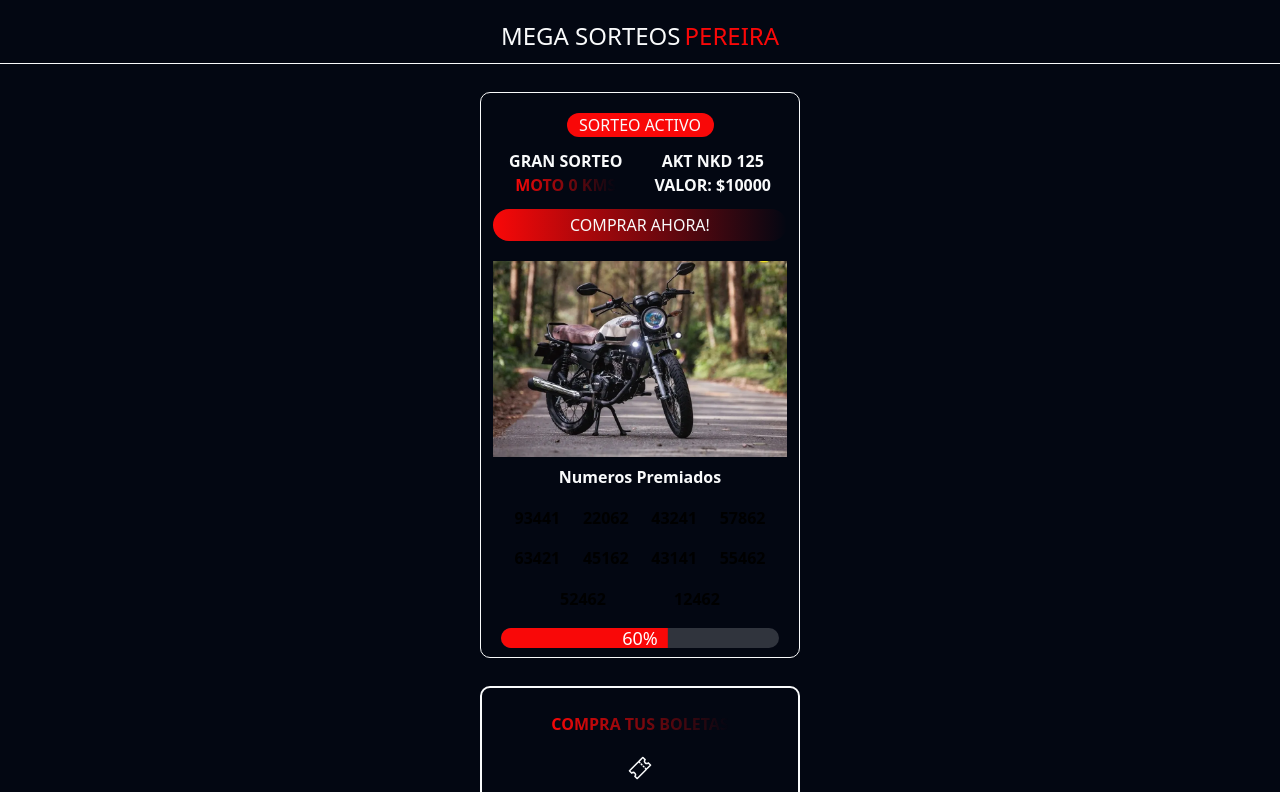
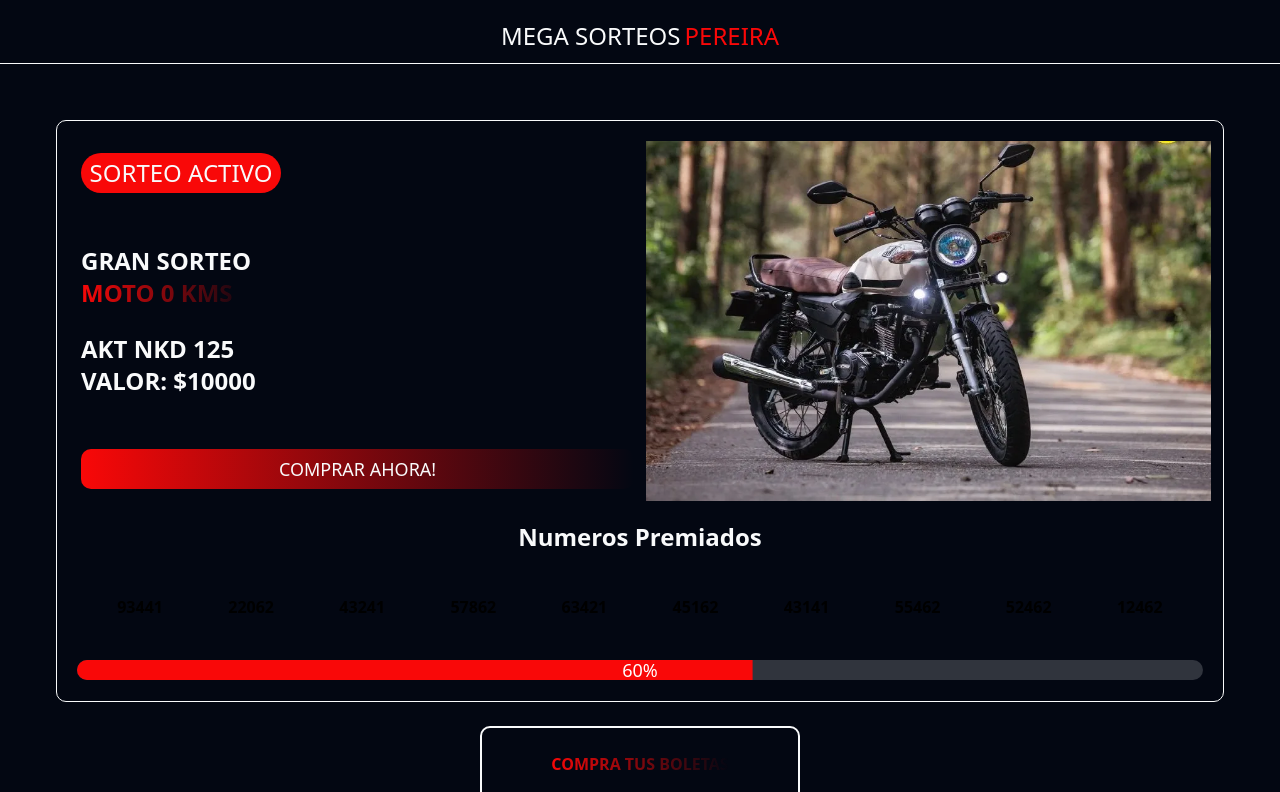
Before and after one commit to juancho391/mega_sorteos_pereira, a Next.js app: page / in a window 1280 px wide. Shown: the top 792 px of the page. Built offline with nearby package versions, Linux system fonts and the light colour scheme.

Commit message:
diseño resposive para la seccion de la rifa

```diff
--- a/app/page.tsx
+++ b/app/page.tsx
@@ -53,8 +53,9 @@ export default function Home() {
     // },
   ];
   return (
-    <div className="flex items-center flex-col py-2 space-y-7">
+    <div className="flex items-center flex-col py-2 space-y-7 sm:space-y-0">
       <Header />
+      <div className="w-full sm:p-14 flex items-center flex-col space-y-6">
         <Rifa
           precio={10000}
           premio="AKT NKD 125"
@@ -65,5 +66,6 @@ export default function Home() {
         <About />
         <Footer />
       </div>
+    </div>
   );
 }
--- a/components/NumberContainer.tsx
+++ b/components/NumberContainer.tsx
@@ -8,7 +8,7 @@ export default function NumberContainer({
 }: NumberProps) {
   return (
     <div
-      className={`w-16 h-6 text-center rounded-full font-extrabold text-black ${
+      className={`w-16 h-6 flex items-center justify-center rounded-full font-extrabold text-black sm:h-8 sm:w-20 lg:h-12 lg:w-24 ${
         isAvailable ? "bg-brandYellow" : "bg-brandRed"
       }`}
     >
--- a/components/Rifa.tsx
+++ b/components/Rifa.tsx
@@ -12,36 +12,47 @@ interface InfoLottery {
 
 export default function Rifa(props: InfoLottery) {
   return (
-    <div className="w-80 border-1 border-brandYellow h-full rounded-lg flex flex-col items-center px-3">
-      <div className="rounded-full bg-brandRed text-center w-1/2 h-6 content-center mt-5 ">
+    <div className="w-80 border-1 border-brandYellow h-full rounded-lg flex flex-col items-center px-3 sm:w-full">
+      <div className="flex flex-col w-full sm:flex-row h-full">
+        <div className="w-full flex flex-col items-center sm:items-start sm:h-full sm:p-3 sm:gap-10 sm:max-w-[70%] ">
+          <div className="rounded-full bg-brandRed text-center w-1/2 h-6 content-center mt-5 sm:w-50 sm:text-2xl sm:h-10">
             SORTEO ACTIVO
           </div>
-      <div className="flex my-3 ">
-        <div className="text-center">
-          <span className="inline-block font-extrabold">GRAN SORTEO</span>
-          <span className="inline-block font-extrabold bg-gradient-to-r from-brandRed to-brandYellow bg-clip-text text-transparent">
+          <div className="flex my-3 sm:flex-col sm:gap-6">
+            <div className="text-center sm:flex sm:flex-col">
+              <span className="inline-block font-extrabold sm:text-2xl sm:text-start">
+                GRAN SORTEO
+              </span>
+              <span className="inline-block font-extrabold bg-gradient-to-r from-brandRed to-brandYellow bg-clip-text text-transparent sm:text-2xl sm:text-start">
                 {props.tipo} 0 KMS
               </span>
             </div>
-        <div className="text-center">
-          <span className="inline-block font-extrabold">{props.premio}</span>
-          <span className="inline-block font-extrabold text-brandYellow">
+            <div className="text-center sm:flex sm:flex-col">
+              <span className="inline-block font-extrabold sm:text-2xl sm:text-start">
+                {props.premio}
+              </span>
+              <span className="inline-block font-extrabold text-brandYellow sm:text-2xl sm:text-start">
                 VALOR: ${props.precio}
               </span>
             </div>
           </div>
-      <button className="w-full bg-linear-to-r from-brandRed to-brandYellow rounded-full h-8">
+          <button className="w-full bg-linear-to-r from-brandRed to-brandYellow rounded-lg h-10 sm:max-w-full sm:text-lg ">
             COMPRAR AHORA!
           </button>
+        </div>
+        <div className="relative w-full h-64 mb-5 sm:min-h-90 ">
           <Image
             src={"/NKD.jpg"}
-        height={500}
-        width={500}
             alt="Picture of bike"
-        className="mt-5"
+            className="mt-5 object-fill"
+            fill
           />
+        </div>
+      </div>
       <div className="h-50 w-full flex flex-col items-center p-2">
-        <span className="inline-block font-extrabold">Numeros Premiados</span>
+        <span className="inline-block font-extrabold sm:text-2xl sm:mt-3">
+          Numeros Premiados
+        </span>
         <div className="h-full w-full flex justify-evenly flex-wrap content-evenly">
           {props.listNumbers.map((number) => (
             <NumberContainer
@@ -51,7 +62,7 @@ export default function Rifa(props: InfoLottery) {
             />
           ))}
         </div>
-        <div className="w-full h-7">
+        <div className="w-full h-7 sm:h-14">
           <Progress value={60} />
         </div>
       </div>
```
Lines whose indentation alone changed are shown as unchanged.
